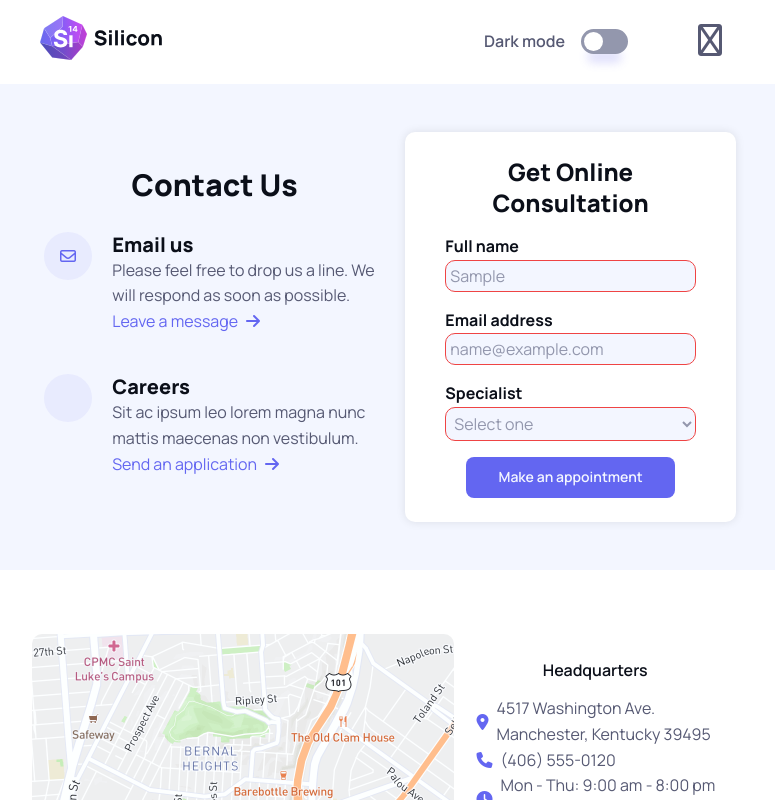
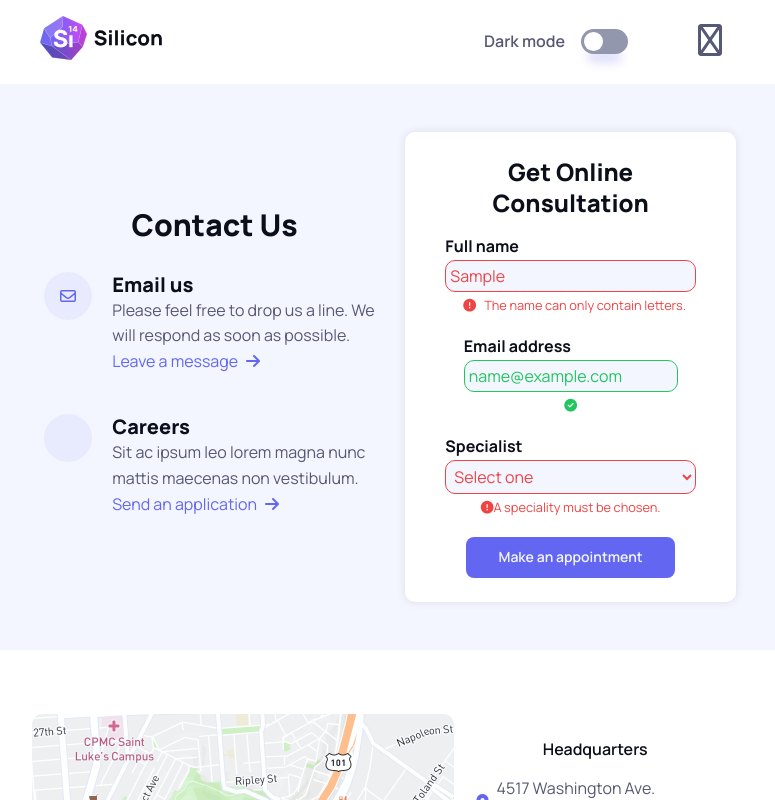
Before and after one commit to MSPlearns/React-silicon, a React (Vite) app in the folder react-silicon/: page /contact in a window 1280 px wide. Both pictures are taken after typing "Sample", "name@example.com" into the empty fields and a click on the button "Make an appointment". Shown: the top 800 px of the page, without its empty margins (256-1031 px from the left). Built offline with nearby package versions, Linux system fonts and the light colour scheme; no server answers; some icons are missing.

Commit message:
Functional form and conditional rendering BUT sometimes ValidateForm fails despite all valid fields.

```diff
--- a/react-silicon/src/components/others/ContactUsForm.jsx
+++ b/react-silicon/src/components/others/ContactUsForm.jsx
@@ -1,7 +1,6 @@
 import React, { useState } from "react";
 
 // ToDO:
-// 1. Fix the form validation & submission (atm form is submitting as long as the last modified field is valid)
 // 2. Implement conditional rendering for the form and the success message
 // 3. Implement a validation context with the validation logic, all forms can use the same context
 
@@ -11,54 +10,139 @@ const ContactUsForm = () => {
 		email: "",
 		specialist: "",
 	});
-	const [submitted, setSubmitted] = useState(false);
-	const [error, setError] = useState("");
-	const [isValid, setIsValid] = useState(null);
+	const [isSubmitted, setIsSubmitted] = useState(false);
+	const [errorFullName, setErrorFullName] = useState("");
+	const [errorEmail, setErrorEmail] = useState("");
+	const [errorSpecialist, setErrorSpecialist] = useState("");
+	const [validForm, setValidForm] = useState(null);
+	const [validFullName, setValidFullName] = useState(null);
+	const [validEmail, setValidEmail] = useState(null);
+	const [validSpecialist, setValidSpecialist] = useState(null);
 
-	const validateForm = (input, value) => {
-		setIsValid(true);
+	const validateFullName = (value) => {
+		console.log("validating full name");
+		// setValidFullName(true);
 		const newError = [];
+		if (!value || value.trim() === "") {
+			setValidFullName(false);
+			newError.push(`The name field is required.`);
+		} else if (!/^(?=.*\s)[a-zA-Z\s]{2,}$/.test(value)) {
+			setValidFullName(false);
+			newError.push(`The name can only contain letters.`);
+		}
+		// setError(newError);
+		setValidFullName(newError.length === 0);
+		console.log(newError);
+		console.log(validFullName);
+		console.log("validating full name done");
+		return newError;
+	};
 
+	const validateEmail = (value) => {
+		console.log("validating email");
+		const newError = [];
 		if (!value || value.trim() === "") {
-			setIsValid(false);
-			newError.push(`The ${input} field is required.`);
+			setValidEmail(false);
+			newError.push("The email field is required.");
+		} else if (
+			!/^[a-zA-Z0-9._-]+@[a-zA-Z0-9.-]{2,}\.[a-zA-Z]{2,}$/.test(value)
+		) {
+			setValidEmail(false);
+			newError.push("Must be a valid email address");
+		}
+		// setError(newError);
+		setValidEmail(newError.length === 0);
+
+		console.log(newError);
+		console.log(validEmail);
+		console.log("validating email done");
+		console.log(validEmail);
+		return newError;
+	};
+
+	const validateSpecialist = (value) => {
+		// setValidSpecialist(true);
+		console.log("validating specialist");
+		const newError = [];
+		if (value.trim() === "") {
+			setValidSpecialist(false);
+			newError.push("A speciality must be chosen.");
 		}
 
-		switch (input) {
-			case "name":
-				if (!/^(?=.*\s)[a-zA-Z\s]{2,}$/.test(value)) {
-					setIsValid(false);
-					newError.push(`The ${input} field must contain only letters.`);
-				}
+		// setError(newError);
+		setValidSpecialist(newError.length === 0);
+		console.log(newError);
+		console.log(validSpecialist);
+		console.log("validating specialist done");
+		return newError;
+	};
+
+	const validateForm = (formData) => {
+		console.log("validating form");
+
+		//I got help from chat GPT to find a way to loop throught the form data so that all the fields were validated.
+		//This part of the code was copied directly form the chat:
+		// "for (let [name, value] of Object.entries(formData))"
+
+		for (let [name, value] of Object.entries(formData)) {
+			console.log(name, value);
+			switch (name) {
+				case "fullName":
+					console.log("switching to fullName");
+					setErrorFullName(validateFullName(value));
 					break;
 				case "email":
-				if (!/^[a-zA-Z0-9._-]+@[a-zA-Z0-9.-]{2,}\.[a-zA-Z]{2,}$/.test(value)) {
-					setIsValid(false);
-					newError.push(`The ${input} field must be a valid email address.`);
-				}
+					console.log("switching to email");
+					setErrorEmail(validateEmail(value));
+					break;
+				case "specialist":
+					console.log("switching to specialist");
+					setErrorSpecialist(validateSpecialist(value));
+					break;
+				default:
 					break;
 			}
-
-		setError(newError);
-		return isValid;
+		}
+		errorFullName.length === 0 &&
+		errorEmail.length === 0 &&
+		errorSpecialist.length === 0
+			? setValidForm(true)
+			: setValidForm(false);
 	};
 
 	const handleChange = (e) => {
+		console.log("handling a change");
+		console.log(e.target);
 		const { name, value } = e.target;
 		setFormData({ ...formData, [name]: value });
-		validateForm(name, value);
+		switch (name) {
+			case "fullName":
+				setErrorFullName(validateFullName(value));
+				break;
+			case "email":
+				setErrorEmail(validateEmail(value));
+				break;
+			case "specialist":
+				setErrorSpecialist(validateSpecialist(value));
+				break;
+			default:
+				break;
+		}
+		console.log("CHANGE HANDLED");
+		console.log(formData);
+		console.log(errorEmail);
+		console.log(errorFullName);
+		console.log(errorSpecialist);
 	};
 
 	const handleSubmit = async (e) => {
 		e.preventDefault();
+		console.log("handling a submit");
+		validateForm(formData);
 
 		// Each field should be validated separately
-		if (
-			!validateForm("fullName", formData.name) ||
-			!validateForm("email", formData.email) ||
-			!validateForm("specialist", formData.specialist)
-		) {
-			alert(`Couldn't submit the form. ${error.join(", ")}`);
+		if (!validForm) {
+			alert(`Couldn't submit the form. Please check the fields.`);
 			return;
 		}
 
@@ -74,34 +158,81 @@ const ContactUsForm = () => {
 		);
 
 		if (res.ok) {
-			setSubmitted(true);
+			setIsSubmitted(true);
 			alert("Your request has been submitted successfully."); // This alert should be replaced when conditional rendering is implemented
 		} else {
 			alert("Something went wrong. Please try again later.");
 		}
 	};
 
-	//  // This function needs to be implemented when conditional rendering is implemented
-	//  const handleReturnForm = () => {
-	// 		setSubmitted(false);
-	// 		setIsValid(null);
-	// 		setFormData({ fullName: "", email: "", specialist: "" });
-	// 	};
-
+	const handleReturnForm = () => {
+		setIsSubmitted(false);
+		setValidFullName(null);
+		setValidEmail(null);
+		setValidSpecialist(null);
+		setErrorFullName("");
+		setErrorEmail("");
+		setErrorSpecialist("");
+		setFormData({ fullName: "", email: "", specialist: "" });
+	};
 	return (
 		<form className='contact-form' onSubmit={handleSubmit} noValidate>
-			<h3 className='headline'>Get Online Consultation</h3>
+			<h3 className='headline'>
+				{isSubmitted
+					? "Thank you for reaching out!"
+					: "Get Online Consultation"}
+			</h3>
 
+			{isSubmitted ? (
+				<>
+					<div className='submitted-text'>
+						<p> We will be in contact as soon as possible.</p>
+						<p className='small-print'>
+							Please refrain from sending several request about the same topic.{" "}
+						</p>
+					</div>
+
+					<button
+						className='btn btn-primary shape-rectangular understood-btn'
+						onClick={handleReturnForm}
+					>
+						Understood
+					</button>
+				</>
+			) : (
+				<>
 					<div className='form-group'>
 						<label htmlFor='name'>Full name</label>
 						<input
 							name='fullName'
 							type='text'
-					className={`form-control ${isValid ? "valid" : "invalid"}`}
+							className={`form-control ${
+								validFullName === null
+									? ""
+									: validFullName
+									? "valid"
+									: "invalid"
+							}`}
 							placeholder='John Doe'
 							value={formData.name}
 							onChange={handleChange}
 						/>
+						<span
+							className={`form-message ${
+								validFullName === null
+									? ""
+									: validFullName
+									? "valid"
+									: "invalid"
+							}`}
+						>
+							{validFullName === null ? null : validFullName ? (
+								<i className='fa fa-solid fa-circle-check'> </i>
+							) : (
+								<i className='fa fa-solid fa-circle-exclamation'> </i>
+							)}
+							{errorFullName && errorFullName}
+						</span>
 					</div>
 
 					<div className='form-group'>
@@ -109,18 +240,38 @@ const ContactUsForm = () => {
 						<input
 							name='email'
 							type='email'
-					className={`form-control ${isValid ? "valid" : "invalid"}`}
+							className={`form-control ${
+								validEmail === null ? "" : validEmail ? "valid" : "invalid"
+							}`}
 							placeholder='email@domain.com'
 							value={formData.email}
 							onChange={handleChange}
 						/>
+						<span
+							className={`form-message ${
+								validEmail === null ? "" : validEmail ? "valid" : "invalid"
+							}`}
+						>
+							{validEmail === null ? null : validEmail ? (
+								<i className='fa-solid fa-circle-check'> </i>
+							) : (
+								<i className='fa-solid fa-circle-exclamation'> </i>
+							)}
+							{errorEmail && errorEmail}
+						</span>
 					</div>
 
 					<div className='form-group'>
 						<label htmlFor='specialist'>Specialist</label>
 						<select
 							name='specialist'
-					className={`form-control ${isValid ? "valid" : "invalid"}`}
+							className={`form-control ${
+								validSpecialist === null
+									? ""
+									: validSpecialist
+									? "valid"
+									: "invalid"
+							}`}
 							placeholder='Select one'
 							onChange={handleChange}
 							value={formData.specialist}
@@ -130,6 +281,22 @@ const ContactUsForm = () => {
 							<option value='sales'>Sales</option>
 							<option value='pancakes'>Pancakes</option>
 						</select>
+						<span
+							className={`form-message ${
+								validSpecialist === null
+									? ""
+									: validSpecialist
+									? "valid"
+									: "invalid"
+							}`}
+						>
+							{validSpecialist === null ? null : validSpecialist ? (
+								<i className='fa-solid fa-circle-check'> </i>
+							) : (
+								<i className='fa-solid fa-circle-exclamation'> </i>
+							)}
+							{errorSpecialist && errorSpecialist}
+						</span>
 					</div>
 
 					<button
@@ -139,6 +306,8 @@ const ContactUsForm = () => {
 					>
 						Make an appointment
 					</button>
+				</>
+			)}
 		</form>
 	);
 };
--- a/react-silicon/src/components/others/SocialMediaIcon.jsx
+++ b/react-silicon/src/components/others/SocialMediaIcon.jsx
@@ -2,11 +2,15 @@ import React from "react";
 import { Link } from "react-router-dom";
 
 const SocialMediaIcon = ({ icon, link }) => {
-  return (
-    <Link to={link} className="icon icon-background shape-square">
-      <span className={`text-gradient ${icon}`}></span>
-    </Link>
-  );
+	return (
+		<Link
+			to={link}
+			target='_blank'
+			className='icon icon-background shape-square plain-link'
+		>
+			<span className={`text-gradient ${icon}`}></span>
+		</Link>
+	);
 };
 
 export default SocialMediaIcon;
--- a/react-silicon/src/components/sections/contact-us.css
+++ b/react-silicon/src/components/sections/contact-us.css
@@ -75,6 +75,9 @@
 /* --------| Form section    |--------- */
 
 #contact .contact-form {
+	display: flex;
+	flex-direction: column;
+	align-items: center;
 	width: 100%;
 	padding: 1.5rem 2.5rem;
 	border-radius: 10px;
@@ -83,6 +86,7 @@
 	transition: all 0.3s ease-in-out;
 
 	h3.headline {
+		max-width: 70%;
 		font-size: 1.5rem;
 		margin-bottom: 1rem;
 	}
@@ -125,6 +129,20 @@
 		}
 	}
 
+	.form-message {
+		font-size: 0.8rem;
+		align-self: flex-start;
+		position: relative;
+		min-width: 120px;
+		top: -1rem;
+	}
+	.invalid {
+		color: var(--color-error);
+	}
+	.valid {
+		color: var(--color-sucess);
+	}
+
 	.form-control.valid {
 		border: 1px solid var(--color-sucess);
 		box-shadow: none;
@@ -138,8 +156,17 @@
 	select option {
 		background-color: var(--color-background-main);
 	}
+
+	.submitted-text {
+		max-width: 80%;
+		font-size: 1.5rem;
+	}
+	.small-print {
+		margin: 1rem;
+		font-size: 0.75rem;
+		line-height: 0.75rem;
+	}
 }
-
 /* -----TABLET----- */
 @media (min-width: 768px) {
 	#contact {
@@ -261,8 +288,10 @@
 		padding: 5rem 5rem 2rem;
 
 		h3.headline {
+			max-width: 100%;
 			font-size: 2rem;
 			margin-bottom: 2rem;
+			text-align: center;
 		}
 
 		label {
@@ -292,10 +321,22 @@
 			border-radius: 10px;
 		}
 
-		#btn-submit-contact {
+		#btn-submit-contact,
+		.understood-btn {
 			padding-block: 1rem;
 			max-height: 50px;
 			grid-row: 6;
 		}
+
+		.submitted-text {
+			text-align: center;
+			max-width: 100%;
+			font-size: 1.5rem;
+		}
+		.small-print {
+			margin: 1rem;
+			font-size: 1rem;
+			line-height: 0.75rem;
+		}
 	}
 }
```
Lines whose indentation alone changed are shown as unchanged.
